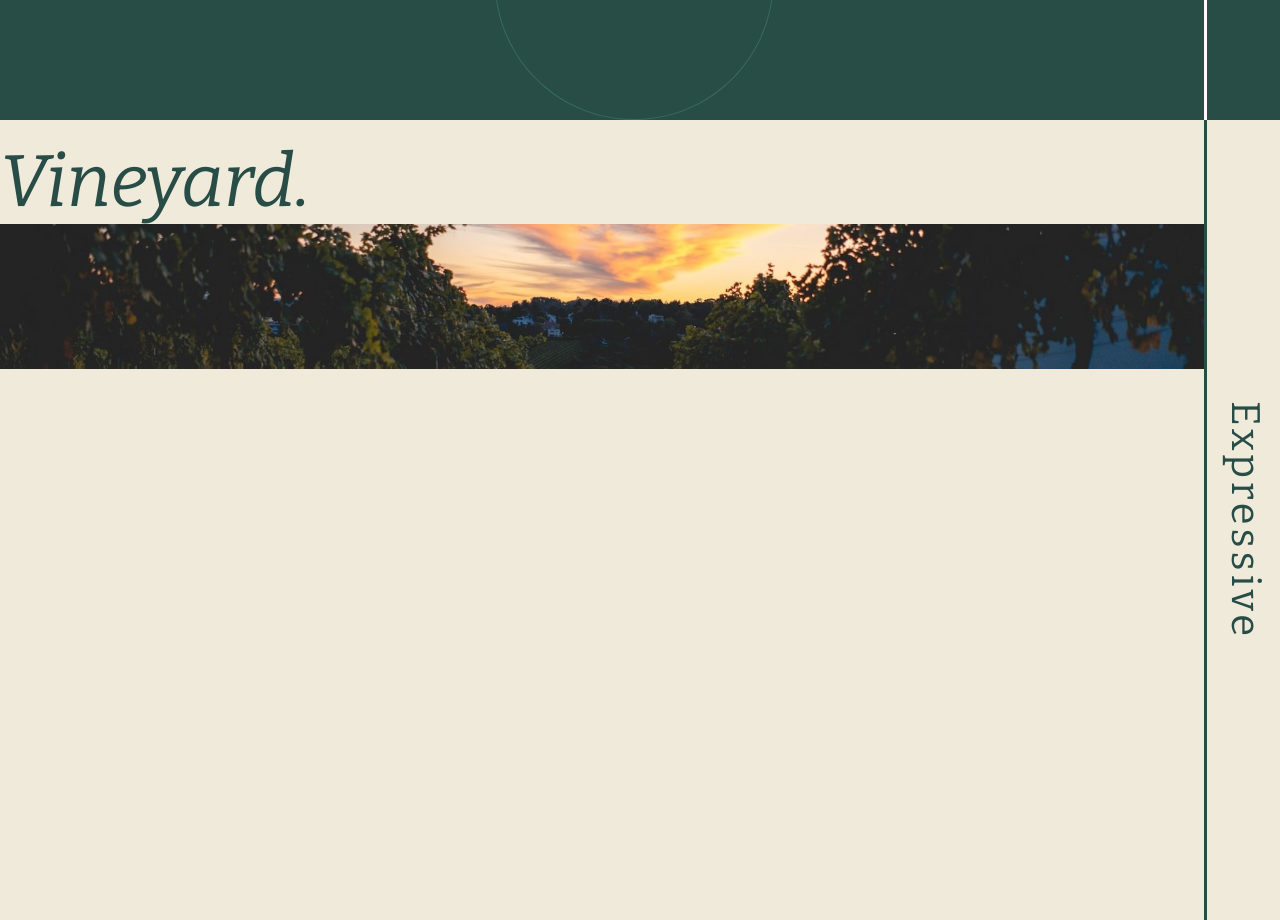
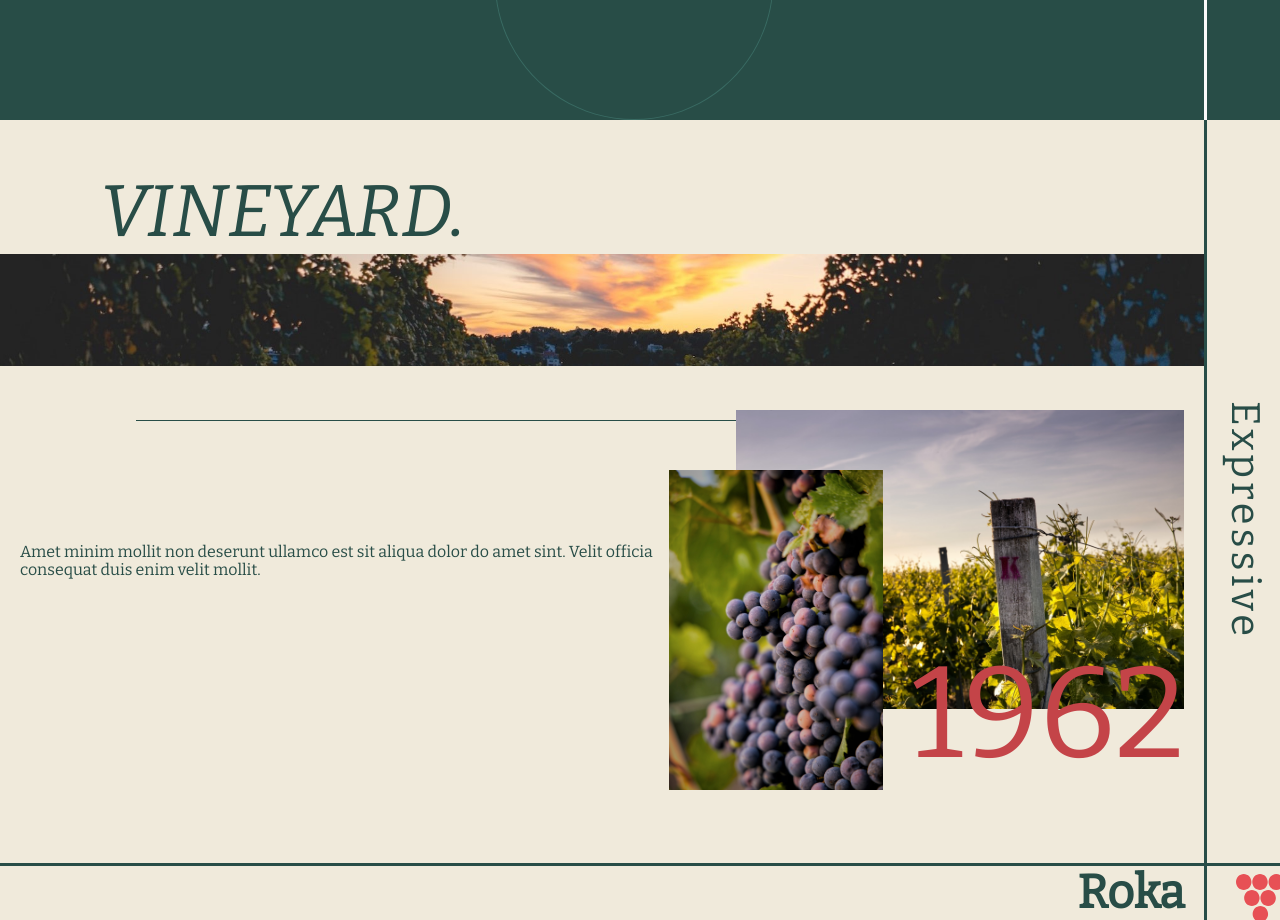
Before and after one commit to BerkeGvn/Roka-Wine, a Vue app: page / in a window 1280 px wide. Shown: the part 1480-2400 px from the top of the page. Built offline with nearby package versions, Linux system fonts and the light colour scheme.

Commit message:
vinyard v2

```diff
--- a/src/App.vue
+++ b/src/App.vue
@@ -6,9 +6,7 @@
 
 <style>
 .section {
-  height: 100vh;
-  overflow: hidden;
-  position: relative;
+  min-height: 100vh;
 }
 .section-header {
   font-size: 5.7vw;
--- a/src/components/home/BaseHeader.vue
+++ b/src/components/home/BaseHeader.vue
@@ -1,5 +1,6 @@
 <template>
   <div class="main-header">
+    <div class="main-sec">
       <div class="logo">
         <svg viewBox="0 0 152 73" fill="none" xmlns="http://www.w3.org/2000/svg">
           <path
@@ -21,6 +22,7 @@
       <div class="main-quote">
         <h1>The Breeze of <span class="quote-point">Smyrna</span></h1>
       </div>
+    </div>
     <div class="navbar">
       <ul>
         <li><a href="">NEWS</a></li>
@@ -39,14 +41,16 @@
   background-repeat: no-repeat;
   background-position: center;
   background-size: cover;
-  padding: 1.04vw;
   font-style: italic;
-  position: relative;
+  display: flex;
   overflow: hidden;
   & svg {
     width: 10.41vw;
   }
-
+  & .main-sec {
+    flex: 1;
+    padding: 1.04vw;
+  }
   & .main-quote {
     text-align: center;
     width: 50%;
@@ -61,9 +65,6 @@
     }
   }
   & .navbar {
-    position: absolute;
-    right: 0;
-    top: 0;
     border-left: 3px solid var(--rw-text-color-1);
     padding: 1.04vw 1.95vw;
     height: 100%;
--- a/src/components/home/SmyrnaSection.vue
+++ b/src/components/home/SmyrnaSection.vue
@@ -28,7 +28,7 @@ import BaseAside from '../ui/BaseAside.vue'
   background-size: contain;
   &-main {
     margin-left: 10rem;
-    margin-right: 12rem;
+    margin-right: 5rem;
     position: relative;
     display: flex;
     align-items: center;
@@ -43,7 +43,7 @@ import BaseAside from '../ui/BaseAside.vue'
     &-p {
       text-align: center;
       font-size: var(--rw-font-p1);
-      margin: 0 4rem;
+      margin: 0 1rem;
     }
   }
 }
--- a/src/components/home/VineyardSection.vue
+++ b/src/components/home/VineyardSection.vue
@@ -2,10 +2,35 @@
   <section class="vineyard section">
     <div class="vineyard-main">
       <div class="vineyard-main-header">
-        <h2 class="vineyard-main-header-h2 section-header">Vineyard.</h2>
+        <h2 class="vineyard-main-header-h2 section-header">VINEYARD.</h2>
         <img src="../../assets/images/vineyard-1.jpg" alt="" />
       </div>
+      <div class="vineyard-main-info">
+        <p>
+          Amet minim mollit non deserunt ullamco est sit aliqua dolor do amet sint. Velit officia
+          consequat duis enim velit mollit.
+        </p>
+        <div class="vineyard-main-info-images">
+          <img src="../../assets/images/vineyard-2.jpg" alt="vineyard picture" />
+          <img src="../../assets/images/grapes.jpg" alt="vineyard picture" />
+        </div>
+      </div>
+      <div class="vineyard-footer">
+        <div class="vineyard-footer-border"></div>
+        <h3>Roka</h3>
+        <div class="vineyard-footer-logo">
+          <svg viewBox="0 0 32 32" fill="none" xmlns="http://www.w3.org/2000/svg">
+            <path
+              fill-rule="evenodd"
+              clip-rule="evenodd"
+              d="M5.15392 10.6668C8.00035 10.6668 10.3078 8.27894 10.3078 5.33339C10.3078 2.38784 8.00035 0 5.15392 0C2.30749 0 0 2.38784 0 5.33339C0 8.27894 2.30749 10.6668 5.15392 10.6668ZM10.5768 21.3338C13.4232 21.3338 15.7307 18.946 15.7307 16.0005C15.7307 13.0549 13.4232 10.6671 10.5768 10.6671C7.73034 10.6671 5.42285 13.0549 5.42285 16.0005C5.42285 18.946 7.73034 21.3338 10.5768 21.3338ZM21.154 5.33339C21.154 8.27894 18.8465 10.6668 16.0001 10.6668C13.1537 10.6668 10.8462 8.27894 10.8462 5.33339C10.8462 2.38784 13.1537 0 16.0001 0C18.8465 0 21.154 2.38784 21.154 5.33339ZM21.423 21.3338C24.2694 21.3338 26.5769 18.946 26.5769 16.0005C26.5769 13.0549 24.2694 10.6671 21.423 10.6671C18.5765 10.6671 16.269 13.0549 16.269 16.0005C16.269 18.946 18.5765 21.3338 21.423 21.3338ZM21.4026 26.6666C21.4026 29.6122 19.0951 32 16.2486 32C13.4022 32 11.0947 29.6122 11.0947 26.6666C11.0947 23.7211 13.4022 21.3333 16.2486 21.3333C19.0951 21.3333 21.4026 23.7211 21.4026 26.6666ZM26.8463 10.6668C29.6927 10.6668 32.0002 8.27894 32.0002 5.33339C32.0002 2.38784 29.6927 0 26.8463 0C23.9999 0 21.6924 2.38784 21.6924 5.33339C21.6924 8.27894 23.9999 10.6668 26.8463 10.6668Z"
+              fill="#E75055"
+            />
+          </svg>
+        </div>
+      </div>
     </div>
+
     <BaseAside :color="'dark'">Expressive</BaseAside>
   </section>
 </template>
@@ -17,16 +42,87 @@ import BaseAside from '../ui/BaseAside.vue'
 <style lang="scss" scoped>
 .vineyard {
   background-color: var(--rw-accent-2);
-  padding-top: 2rem;
+  color: var(--rw-primary-2);
+  display: flex;
+  overflow: hidden;
   &-main {
-    display: flex;
-    flex-direction: column;
-    width: 95%;
     &-header {
-      color: var(--rw-primary-2);
+      &-h2 {
+        margin-left: 10rem;
+        margin-top: 5rem;
+      }
       & img {
         width: 100%;
-        padding-right: 1rem;
+      }
+    }
+    &-info {
+      font-size: var(--rw-font-p1);
+      display: flex;
+      align-items: center;
+      margin-top: 4rem;
+      & p {
+        margin: 0 2rem;
+      }
+      &-images {
+        position: relative;
+        margin-right: 2rem;
+
+        & img {
+          &:first-child {
+            width: 35vw;
+            position: relative;
+            z-index: 2;
+          }
+          &:last-child {
+            height: 25vw;
+            position: absolute;
+            top: 20%;
+            left: -15%;
+            z-index: 3;
+          }
+        }
+        &::before {
+          content: '';
+          position: absolute;
+          background-color: var(--rw-primary-2);
+          width: 66rem;
+          height: 1px;
+          top: 1rem;
+          left: -60rem;
+          z-index: 1;
+        }
+        &::after {
+          content: '1962';
+          position: absolute;
+          color: var(--rw-secondary-3);
+          font-size: 10.1vw;
+          bottom: -25%;
+          right: 0;
+          z-index: 5;
+        }
+      }
+    }
+  }
+  &-footer {
+    font-size: var(--rw-font-h4);
+    margin-top: 15rem;
+    align-self: flex-end;
+    text-align: right;
+    position: relative;
+    &-border {
+      border-top: 3px solid var(--rw-primary-2);
+      width: 110%;
+    }
+    & h3 {
+      margin-right: 2rem;
+    }
+    &-logo {
+      position: absolute;
+      top: 20%;
+      right: -8rem;
+      & svg {
+        width: 4.8rem;
+        height: 4.8rem;
       }
     }
   }
--- a/src/components/ui/BaseAside.vue
+++ b/src/components/ui/BaseAside.vue
@@ -10,12 +10,9 @@ const props = defineProps(['color'])
 
 <style lang="scss" scoped>
 aside {
-  position: absolute;
-  right: 0;
-  top: 0;
   border-left: 3px solid var(--rw-text-color-1);
   padding: 1.04vw 1.04vw;
-  height: 100%;
+  min-height: 100vh;
   text-align: center;
   font-size: var(--rw-font-h4);
   writing-mode: vertical-rl;
```
Also changed, not shown: src/assets/grape.svg (added), src/assets/images/vineyard-1.jpg. Lines whose indentation alone changed are shown as unchanged.
